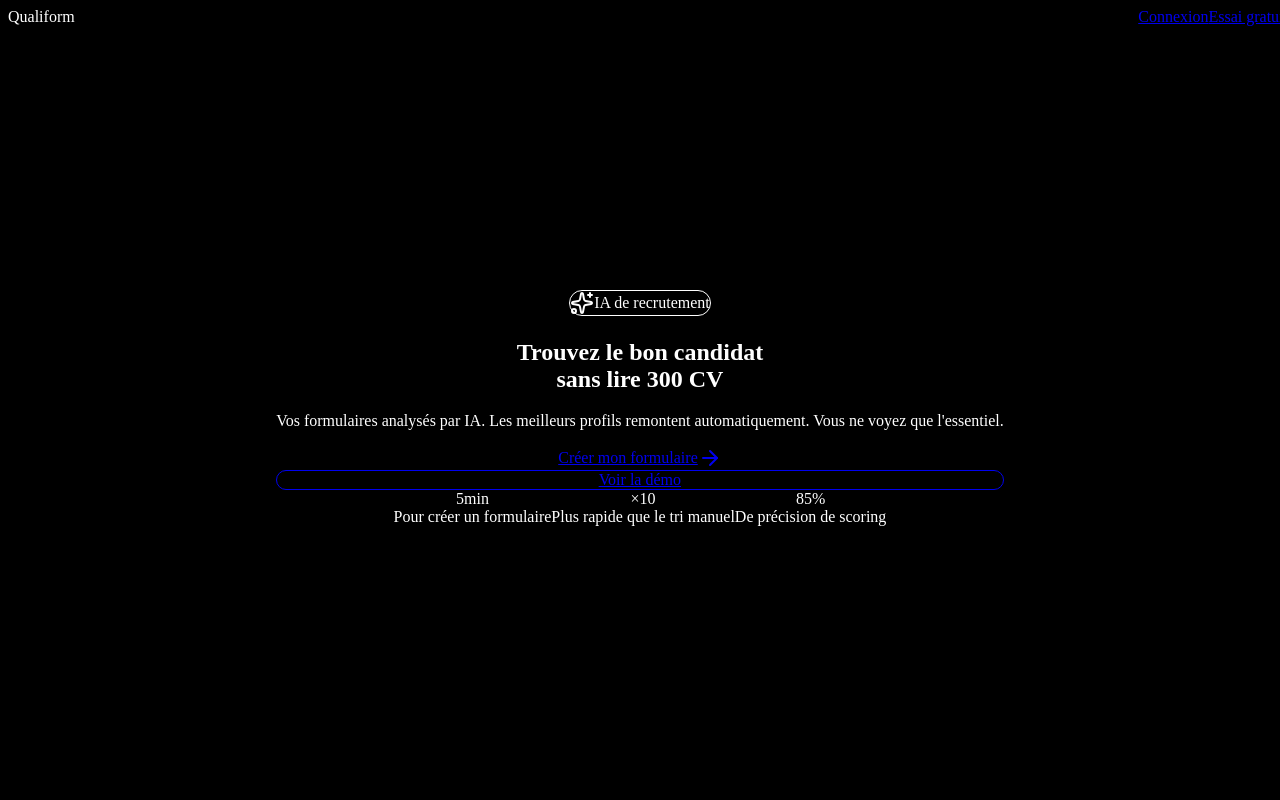
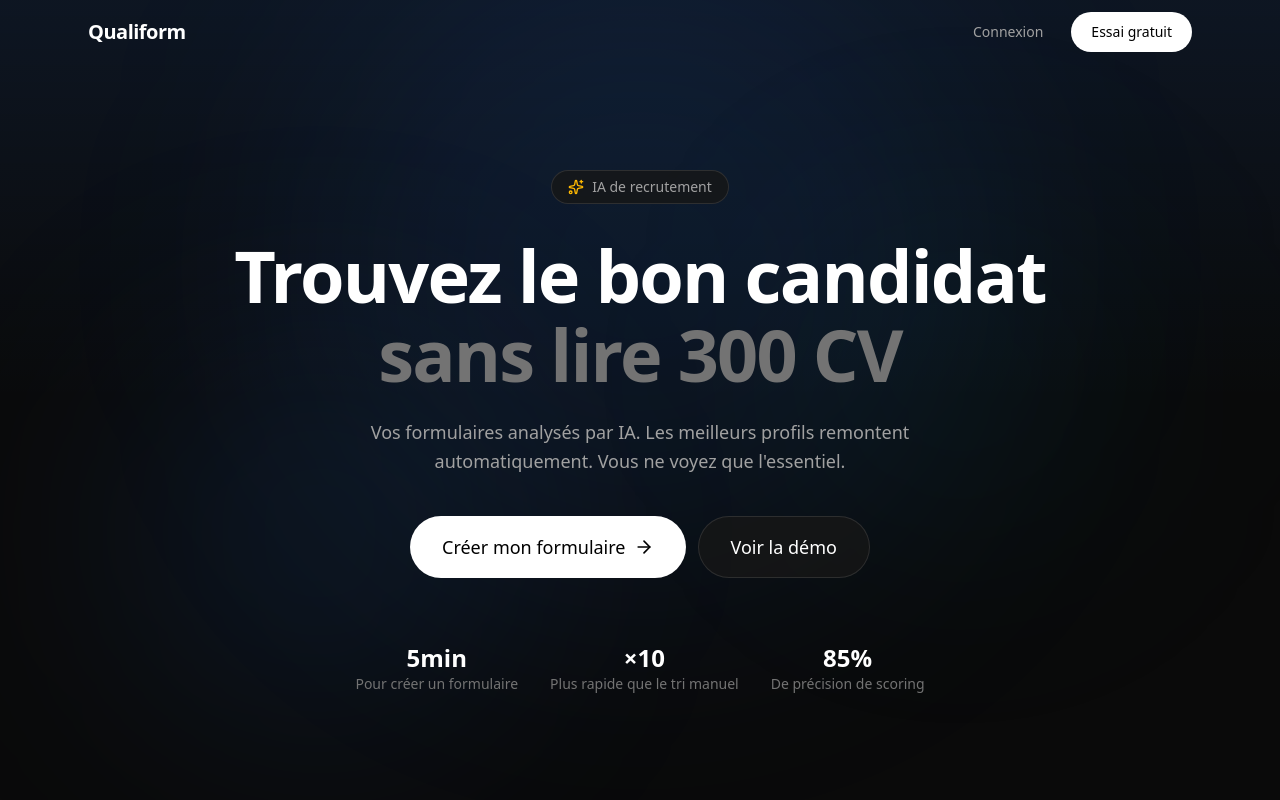
Before and after one commit to archivee63-cyber/qualiform, a Next.js app: page / in a window 1280 px wide. Shown: the top 800 px of the page. Built offline with nearby package versions, Linux system fonts and the light colour scheme.

Commit message:
feat: update global styles and Tailwind import
Updated background color and changed Tailwind import method

Co-authored-by: archivee63-cyber <299810330+archivee63-cyber@users.noreply.github.com>

```diff
--- a/app/globals.css
+++ b/app/globals.css
@@ -1,9 +1,9 @@
-@tailwind base;
-@tailwind components;
-@tailwind utilities;
+@import "tailwindcss";
+
+@config "../tailwind.config.ts";
 
 body {
-  background-color: #000;
+  background-color: #0a0a0a;
   color: #fff;
   -webkit-font-smoothing: antialiased;
   -moz-osx-font-smoothing: grayscale;
```
